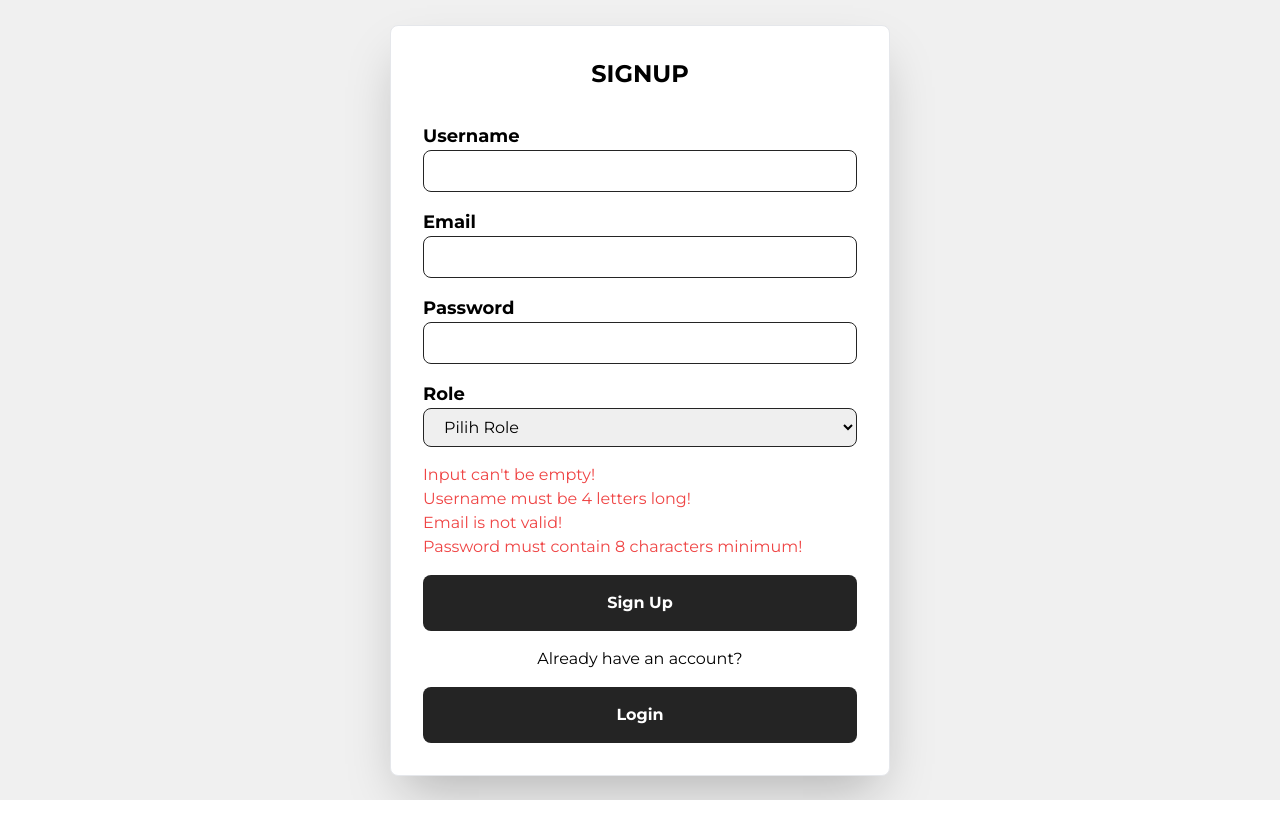
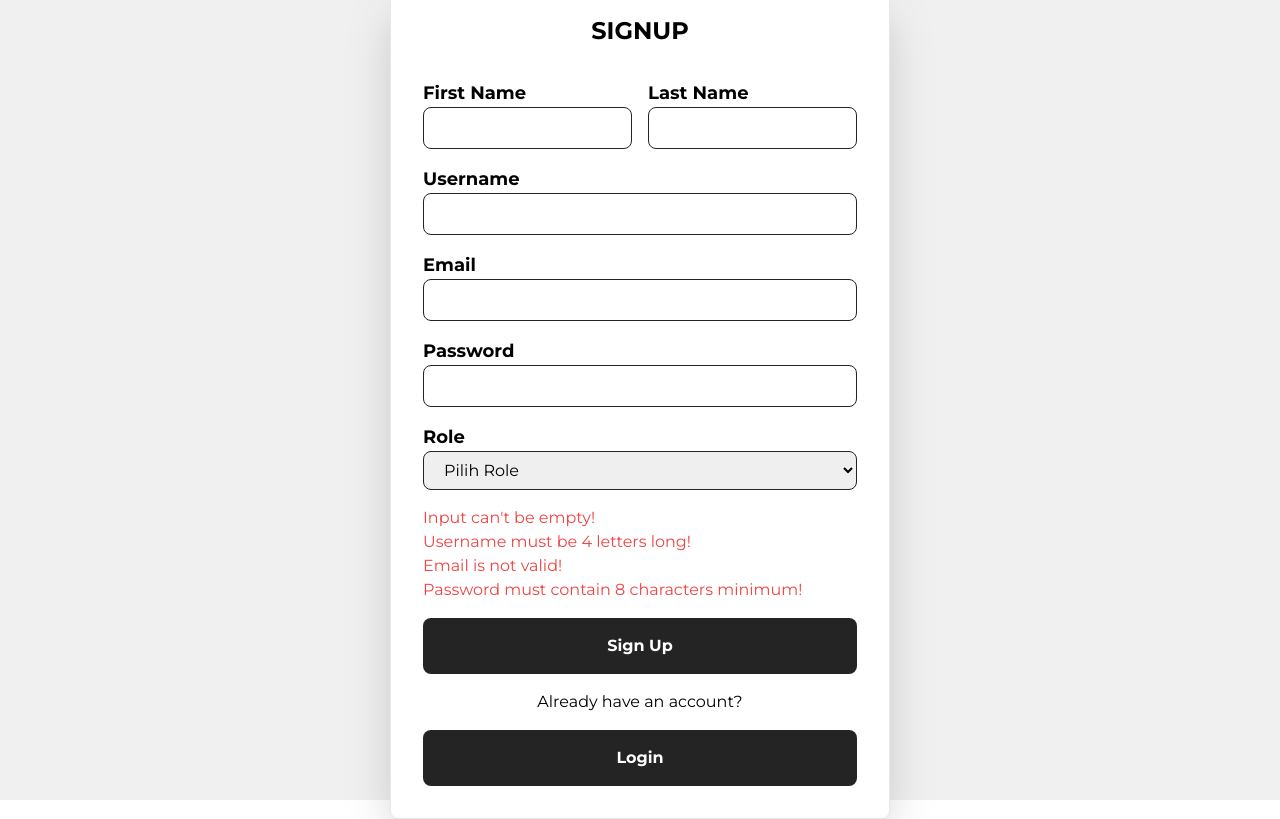
Before and after one commit to fmaulll/lectureon-react, a React (Vite) app: page /signup in a window 1280 px wide. Built offline with nearby package versions, Linux system fonts and the light colour scheme.

Commit message:
changes in signup, fname, lname

```diff
--- a/src/helper.ts
+++ b/src/helper.ts
@@ -1,4 +1,17 @@
 import { UserTypes } from "./type";
+
+export const formName = [
+  {
+    name: "firstName",
+    label: "First Name",
+    type: "text",
+  },
+  {
+    name: "lastName",
+    label: "Last Name",
+    type: "text",
+  },
+]
 
 export const formArr = [
   {
--- a/src/pages/Signup/index.tsx
+++ b/src/pages/Signup/index.tsx
@@ -1,15 +1,21 @@
 import { Fragment, useState, useContext } from "react";
 import { UserTypes } from "../../type";
 import { useValidateForm } from "../../hooks/useValidateForm";
-import { formArr, initialValue, url } from "../../helper";
+import { formArr, formName, initialValue, url } from "../../helper";
 import { LayoutContext } from "../../context/LayoutContext";
 import { Link, useNavigate } from "react-router-dom";
 import axios from "axios";
 
+const initValSignup = {
+  ...initialValue,
+  firstName: "",
+  lastName: "",
+}
+
 const Signup = () => {
   const { setLoading, setMessage, setStatus, setAction } = useContext(LayoutContext);
   const navigate = useNavigate();
-  const [dataRequest, setDataRequest] = useState<UserTypes>(initialValue);
+  const [dataRequest, setDataRequest] = useState<UserTypes>(initValSignup);
   const validate = useValidateForm(dataRequest);
 
   const handleChange = (key: string, value: string) => {
@@ -30,8 +36,8 @@ const Signup = () => {
         setMessage("Success create an account!");
         setStatus(true);
         setAction(() => {
-            navigate("/")
-        })
+          navigate("/");
+        });
       }
     } catch (error: any) {
       setMessage("Failed to register! " + String(error.response.data.message ? error.response.data.message : error));
@@ -57,11 +63,30 @@ const Signup = () => {
         className="flex flex-col w-[500px] bg-white p-8 rounded-lg shadow-2xl border"
       >
         <h1 className="text-2xl font-bold text-center mb-8">SIGNUP</h1>
+        <div className="grid grid-cols-2 gap-4">
+          {formName.map((item, index) => (
+            <div key={index} className="flex flex-col">
+              <label
+                className={`font-bold text-lg`}
+                htmlFor={item.name}
+              >
+                {item.label}
+              </label>
+              <input
+                value={dataRequest[item.name as keyof typeof dataRequest]}
+                id={item.name}
+                type={item.type}
+                onChange={(e) => handleChange(item.name, e.target.value)}
+                className="border border-[#242424] rounded-lg px-4 py-2"
+              />
+            </div>
+          ))}
+        </div>
         {formArr.map((item, index) => {
           return (
             <Fragment key={index}>
               <label
-                className={`${index !== 0 && "mt-4"} font-bold text-lg`}
+                className={`mt-4 font-bold text-lg`}
                 htmlFor={item.name}
               >
                 {item.label}
```
